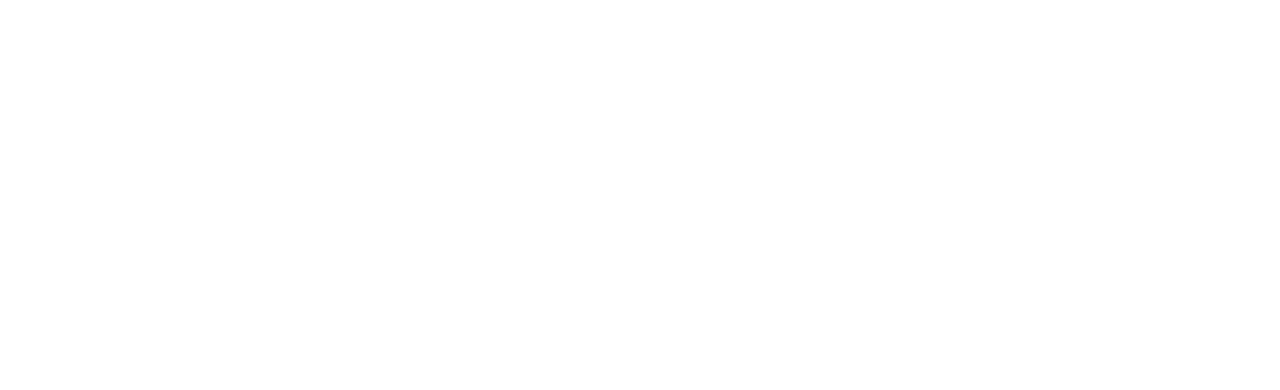
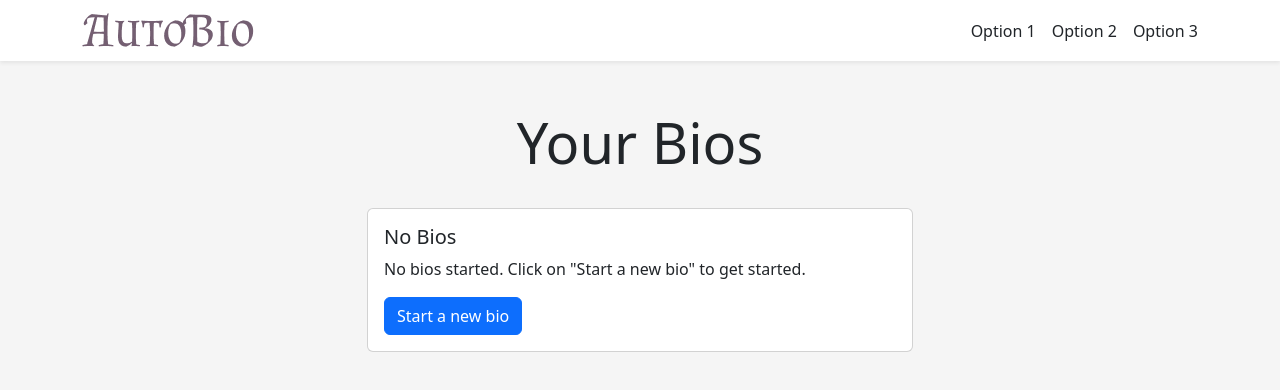
Before and after one commit to anantdevcs/autobio-front, a React (Create React App) app: page /home in a window 1280 px wide. Before the commit this address had no page. Shown: the top 390 px of the page. Built offline with nearby package versions, Linux system fonts and the light colour scheme; no server answers.

Commit message:
adding cors and session code

```diff
--- a/package.json
+++ b/package.json
@@ -10,6 +10,8 @@
     "@testing-library/jest-dom": "^5.16.5",
     "@testing-library/react": "^13.4.0",
     "@testing-library/user-event": "^13.5.0",
+    "axios": "^1.4.0",
+    "bootstrap": "^5.2.3",
     "react": "^18.2.0",
     "react-dom": "^18.2.0",
     "react-router-dom": "^6.11.2",
--- a/src/App.js
+++ b/src/App.js
@@ -4,7 +4,7 @@
 import { GoogleOAuthProvider } from '@react-oauth/google';
 import React, { useState } from 'react';
 import Editor from './editroPage';
-
+import HomePage from './UserHome'
 
 function App() {
   const [useremail, setUseremail] = useState('');
@@ -23,6 +23,7 @@
     <Routes>
       <Route path="/" element={ <LandingPage username={username} userphoto={userphoto}  useremail={useremail} handleGoogleUserChanged={handleGoogleUserChanged} /> } />
       <Route path="/editor" element={<Editor username={username} userphoto={userphoto}  useremail={useremail} handleGoogleUserChanged={handleGoogleUserChanged} />} />
+      <Route path="/home" element={<HomePage username={username} userphoto={userphoto}  useremail={useremail} handleGoogleUserChanged={handleGoogleUserChanged} />} />
     </Routes>
     </GoogleOAuthProvider>
   );
--- /dev/null
+++ b/src/HomePage.css
@@ -0,0 +1,60 @@
+.home-page {
+    background-color: #f5f5f5;
+    min-height: 100vh;
+  }
+
+  .navbar {
+    display: flex;
+    justify-content: space-between;
+    align-items: center;
+    background-color: #ffffff;
+    padding: 0.5rem 1rem;
+  }
+
+  .navbar-logo {
+    display: flex;
+    align-items: center;
+  }
+
+  .logo {
+    height: 40px;
+    margin-right: 1rem;
+  }
+
+  .logo-text {
+    font-size: 1.2rem;
+    font-weight: bold;
+  }
+
+  .navbar-options {
+    display: flex;
+  }
+
+  .option {
+    margin-left: 1rem;
+    text-decoration: none;
+    color: #000000;
+  }
+
+  .content {
+    margin-top: 2rem;
+    background-color: #ffffff;
+    padding: 1rem;
+  }
+
+  .card {
+    border: 1px solid #ccc;
+    border-radius: 4px;
+    margin-bottom: 1rem;
+    padding: 1rem;
+  }
+
+  .card-title {
+    font-size: 1.5rem;
+    margin-bottom: 0.5rem;
+  }
+
+  .card-description {
+    font-size: 1rem;
+    color: #555555;
+  }
--- /dev/null
+++ b/src/UserHome.js
@@ -0,0 +1,137 @@
+import React,  { useState, useEffect } from 'react';
+import AppBar from '@mui/material/AppBar';
+import Toolbar from '@mui/material/Toolbar';
+import Typography from '@mui/material/Typography';
+import Container from '@mui/material/Container';
+import Card from '@mui/material/Card';
+import CardContent from '@mui/material/CardContent';
+import axios from 'axios';
+
+import Logo from './AutoBio.png'; // Import the logo image
+import 'bootstrap/dist/css/bootstrap.min.css';
+import {backendUrl} from './urlResolver';
+
+// Navbar component
+const Navbar = () => {
+    return (
+        <nav className="navbar navbar-light bg-white shadow-sm">
+            <div className="container">
+                <a className="navbar-brand d-flex align-items-center" href="#">
+                    <img src={Logo} alt="Logo" className="logo me-2" />
+                </a>
+                <div className="d-flex">
+                    <a href="#" className="nav-link me-3">Option 1</a>
+                    <a href="#" className="nav-link me-3">Option 2</a>
+                    <a href="#" className="nav-link">Option 3</a>
+                </div>
+            </div>
+        </nav>
+    );
+};
+
+
+// Rest of your components and code
+
+
+// Navbar component
+const Navbar2 = () => {
+
+    return (
+        <AppBar position="static" sx={{ backgroundColor: '#ffffff' }}>
+            <Toolbar>
+                <img src={Logo} alt="Logo" style={{ marginRight: '1rem', height: '40px' }} />
+                <Typography variant="h6" component="div" sx={{ flexGrow: 1 }}>
+                    AutoBio
+                </Typography>
+                <Typography variant="h6" component="div" sx={{ fontFamily: 'Hind Mysuru', fontWeight: 'bold', fontSize: '24px', marginLeft: '2rem', color: 'grey' }}>
+                    kb
+                </Typography>
+
+                <Typography variant="h6" component="div" sx={{ fontFamily: 'Hind Mysuru', fontWeight: 'bold', fontSize: '24px', marginLeft: '2rem', color: 'grey' }}>
+                    kb
+                </Typography>
+                <Typography variant="h6" component="div" sx={{ fontFamily: 'Hind Mysuru', fontWeight: 'bold', fontSize: '24px', marginLeft: '2rem', color: 'grey' }}>
+                    kb
+                </Typography>
+
+            </Toolbar>
+        </AppBar>
+    );
+};
+
+
+// Card component
+const CustomCard = ({ title, description }) => {
+    return (
+        <Card sx={{ minWidth: 275, marginBottom: '1rem' }}>
+            <CardContent>
+                <Typography variant="h5" component="div">
+                    {title}
+                </Typography>
+                <Typography variant="body2">{description}</Typography>
+            </CardContent>
+        </Card>
+    );
+};
+
+
+// Home page component
+const HomePage = () => {
+    const [userBios, setUserBios] = useState([]);
+
+    useEffect(() => {
+      const fetchData = async () => {
+        // try {
+        //   const response = await fetch(backendUrl + '/getAvailableBios',  {
+        //     method: 'GET',
+        //     headers: {
+        //       'Content-Type': 'application/json',
+        //     },
+        //   });
+        //   setUserBios(response.data);
+        // } catch (error) {
+        //   console.error(error);
+        // }
+        const response = await axios.get(backendUrl + 'a');
+        console.log(response);
+        const response2 = await axios.get(backendUrl + 'b');
+        console.log(response2);
+
+      };
+
+      fetchData();
+    }, []);
+
+    return (
+        <div style={{ backgroundColor: '#f5f5f5', minHeight: '100vh' }}>
+            <Navbar />
+            <div className="container">
+                <div className="row mt-5">
+                    <div className="col-12 text-center">
+                        <h1 className="display-4">Your Bios</h1>
+                    </div>
+                </div>
+                <NoBiosAvailable />
+            </div>
+        </div>
+    );
+};
+const NoBiosAvailable = () => {
+    return (
+      <div className="row mt-4">
+        <div className="col-6 offset-3">
+          <div className="card">
+            <div className="card-body">
+              <h5 className="card-title">No Bios</h5>
+              <p className="card-text">No bios started. Click on "Start a new bio" to get started.</p>
+              <div className="text-right">
+                <button className="btn btn-primary">Start a new bio</button>
+              </div>
+            </div>
+          </div>
+        </div>
+      </div>
+    );
+  }
+
+export default HomePage;
--- a/src/landingPage.js
+++ b/src/landingPage.js
@@ -40,7 +40,7 @@
     }
   };
   if (props.username != '') {
-    navigate('/editor' );
+    navigate('/home' );
   }
   return (
 
```
Also changed, not shown: src/AutoBio.png (added), 1 other file (tests, documents, lock files or other folders).
